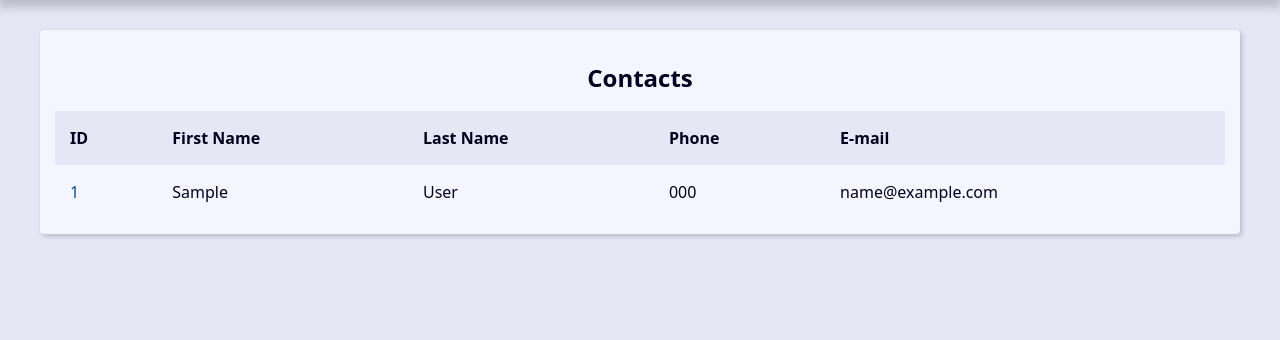
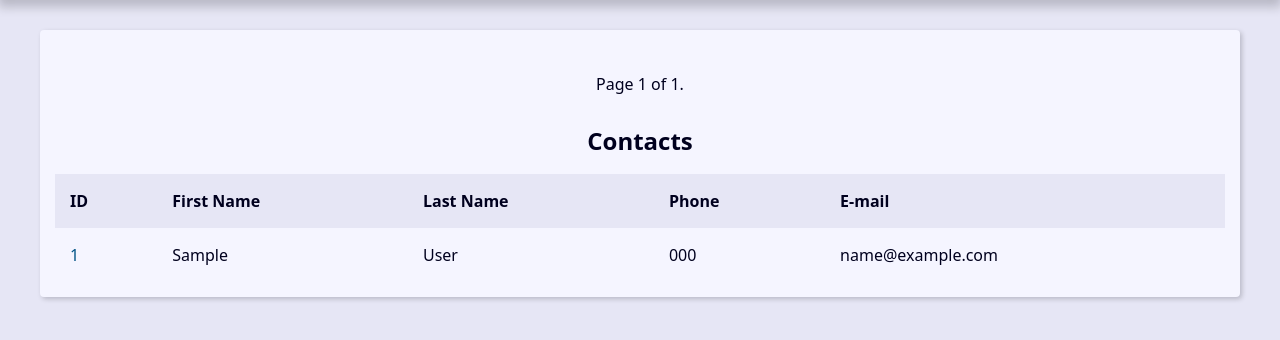
Before and after one commit to ThomasNicholas21/ProjetoAgenda, a Django app: page / in a window 1280 px wide. Shown: the part 239-579 px from the top of the page. Run offline with Django 4.2, Linux system fonts and the light colour scheme; tables that the repository leaves empty hold one stand-in row (values such as "Sample post").

Commit message:
criando paginação com a documentação

```diff
--- a/contact/templates/contact/index.html
+++ b/contact/templates/contact/index.html
@@ -19,7 +19,7 @@
             </thead>
 
             <tbody>
-                {% for contact in contacts %}
+                {% for contact in page_obj %}
                 <tr class="table-row">
                     <td class="table-cel">
                         <a class='table-link' href="{% url "contact:contact" contact.id %}">
@@ -40,6 +40,23 @@
                     </td>
                 </tr>
                 {% endfor %}
+                <div class="pagination">
+                    <span class="step-links">
+                        {% if page_obj.has_previous %}
+                            <a href="?page=1">&laquo; first</a>
+                            <a href="?page={{ page_obj.previous_page_number }}">previous</a>
+                        {% endif %}
+
+                        <span class="current">
+                            Page {{ page_obj.number }} of {{ page_obj.paginator.num_pages }}.
+                        </span>
+
+                        {% if page_obj.has_next %}
+                            <a href="?page={{ page_obj.next_page_number }}">next</a>
+                            <a href="?page={{ page_obj.paginator.num_pages }}">last &raquo;</a>
+                        {% endif %}
+                    </span>
+                </div>
             </tbody>
         </table>
     </div>
--- a/contact/views/contact_views.py
+++ b/contact/views/contact_views.py
@@ -1,13 +1,34 @@
 from django.shortcuts import render, get_object_or_404, redirect
+from django.core.paginator import Paginator
 from django.db.models import Q
 from contact.models import Contact
-from django.http import Http404
+# from django.http import Http404
 # Create your views here.
+
+# def listing(request):
+#     contacts = Contact.objects.all()
+#     paginator = Paginator(contacts, 25)  # Show 25 contacts per page.
+
+#     page_number = request.GET.get("page")
+#     page_obj = paginator.get_page(page_number)
+
+#     return render(
+#         request,
+#         "list.html",
+#         {"page_obj": page_obj}
+#         )
+
 
 def index(request):
     contacts = Contact.objects.\
         filter(show=True).\
-        order_by('-id')[:10]
+        order_by('-id')
+    paginator = Paginator(contacts, 20)
+
+    page_number = request.GET.get("page")
+    print(request.GET)
+    page_obj = paginator.get_page(page_number)
+
 
     # Mostra como o django realiza
     print(contacts.query)
@@ -15,6 +36,7 @@ def index(request):
     context = {
         'contacts': contacts,
         'title' : 'Contatos - ',
+        "page_obj": page_obj,
     }
 
     return render(
@@ -55,6 +77,7 @@ def search(request):
         'contact/index.html',
         context)
 
+
 def contact(request, contact_id):
     # single_contact = Contact.objects.\
     #     filter(pk=contact_id).\
```
